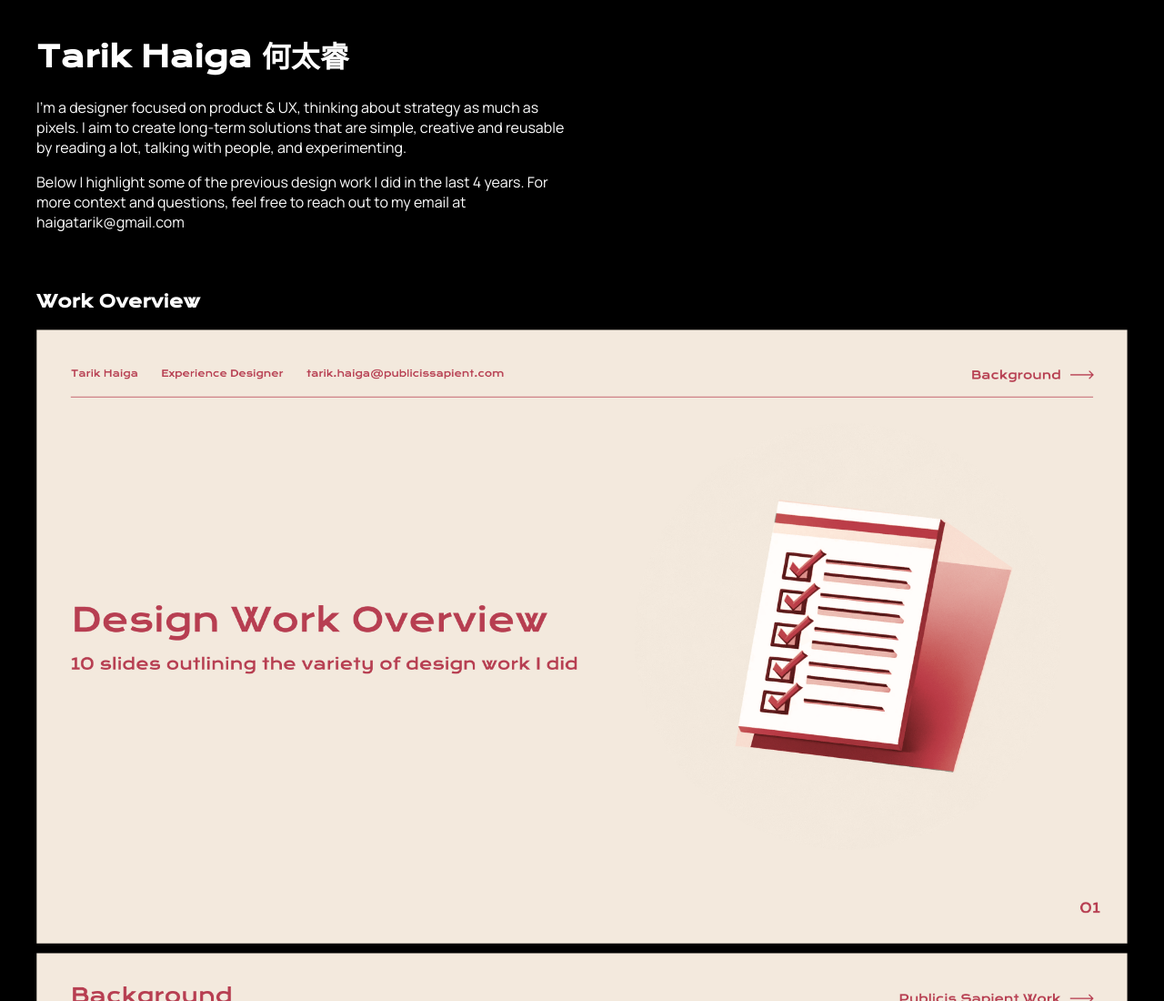
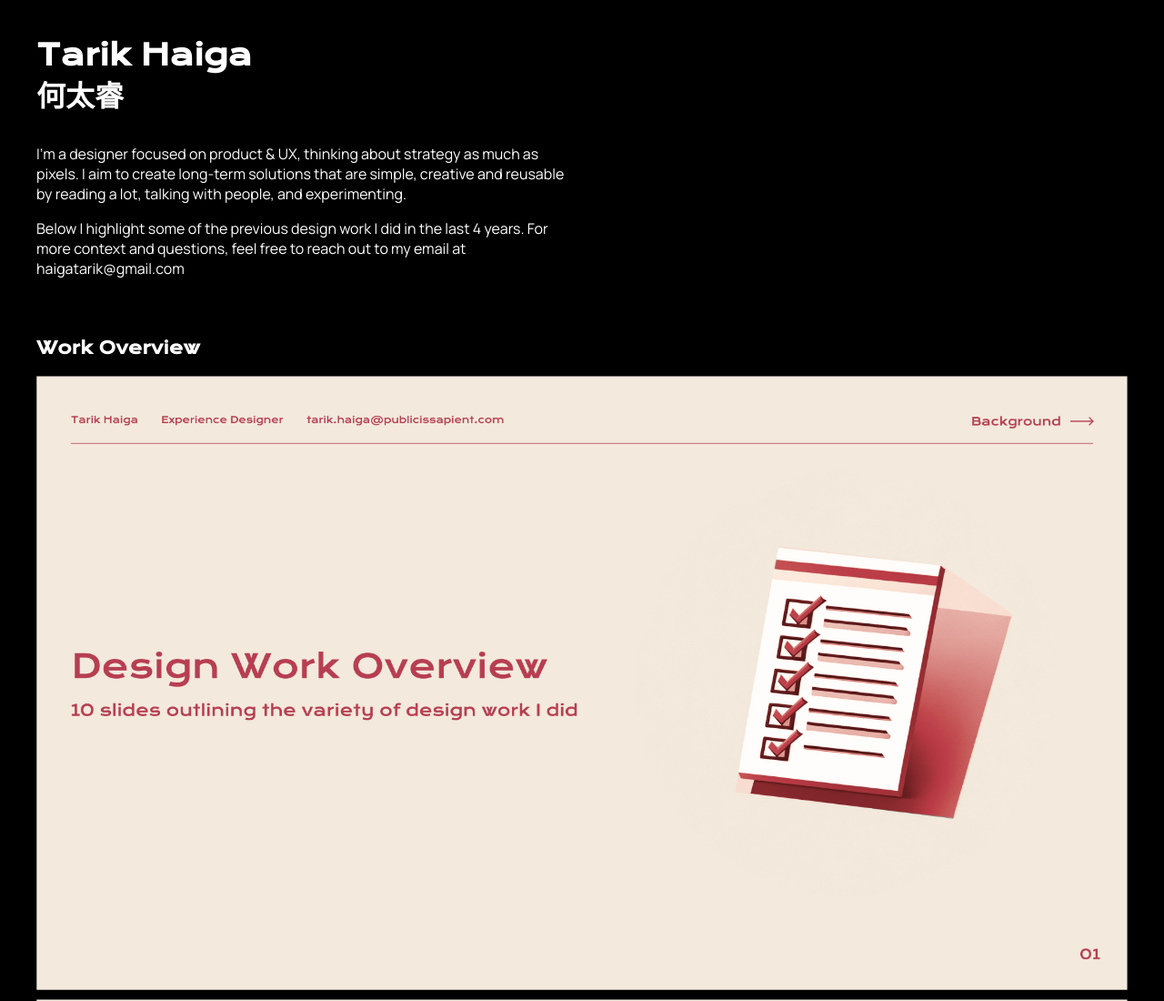
Before and after one commit to tarikhaiga/raportfolio, a plain HTML site: page index.html in a window 1280 px wide. Shown: the top 1100 px of the page at 91% size. Drawn offline with nearby package versions, Linux system fonts and the light colour scheme.

Commit message:
copy style updates

```diff
--- a/index.html
+++ b/index.html
@@ -19,7 +19,8 @@
 </head>
 <body>
     <div id="container">
-        <h1> Tarik Haiga 何太睿 </h1>
+        <h1> Tarik Haiga </h1>
+        <h1 id="cnname">何太睿</h1>
         <p>
             I’m a designer focused on product & UX, thinking about strategy as much as pixels.
             I aim to create long-term solutions that are simple, creative and reusable by
--- a/styles.css
+++ b/styles.css
@@ -17,7 +17,12 @@ h1, h3 {
 }
 
 h1 {
-    margin-bottom: 24px;
+    margin: 24px 0 0 0;
+}
+
+#cnname {
+    margin-bottom: 32px;
+    margin-top: 0px;
 }
 
 h3 {
```
